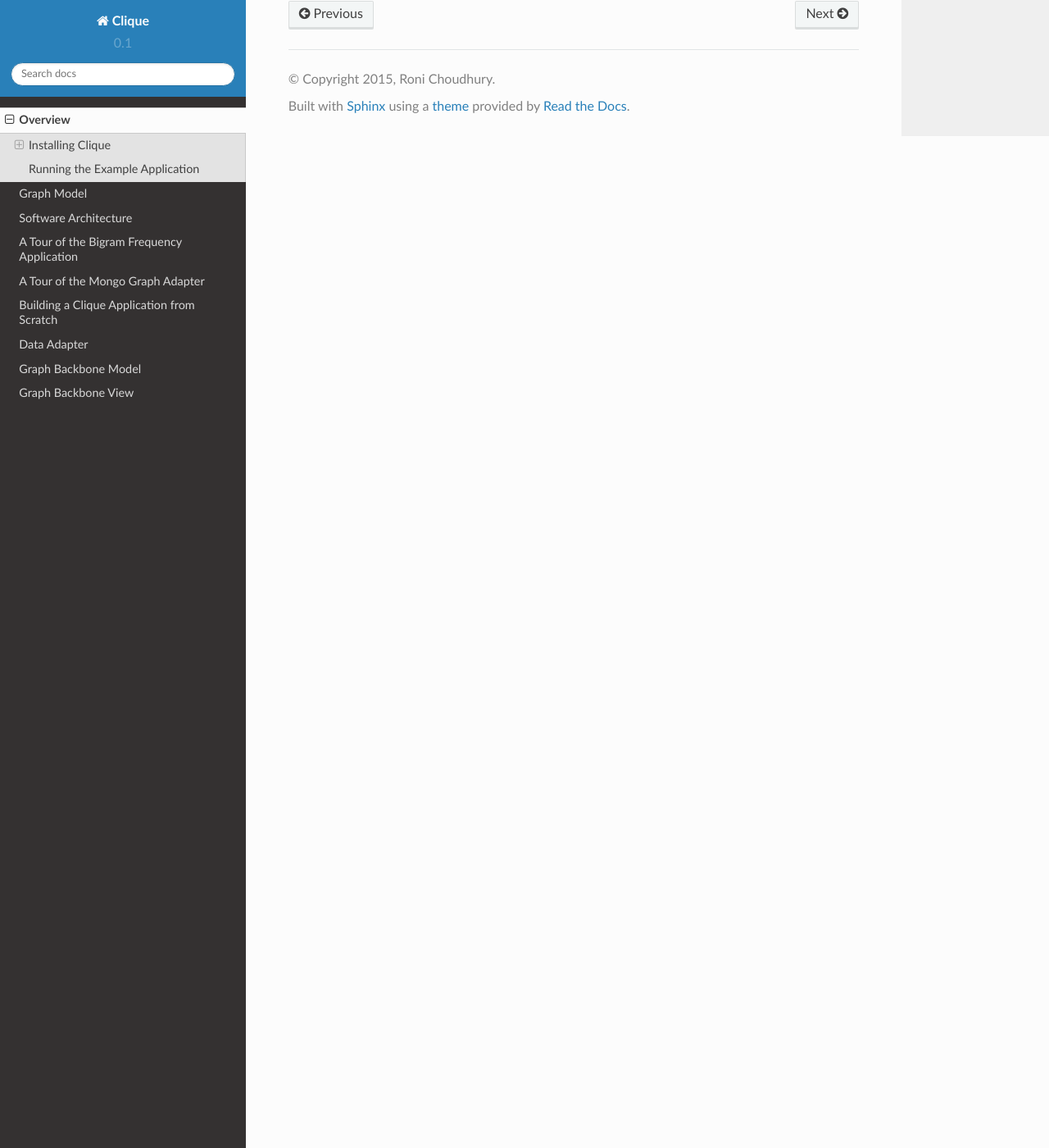
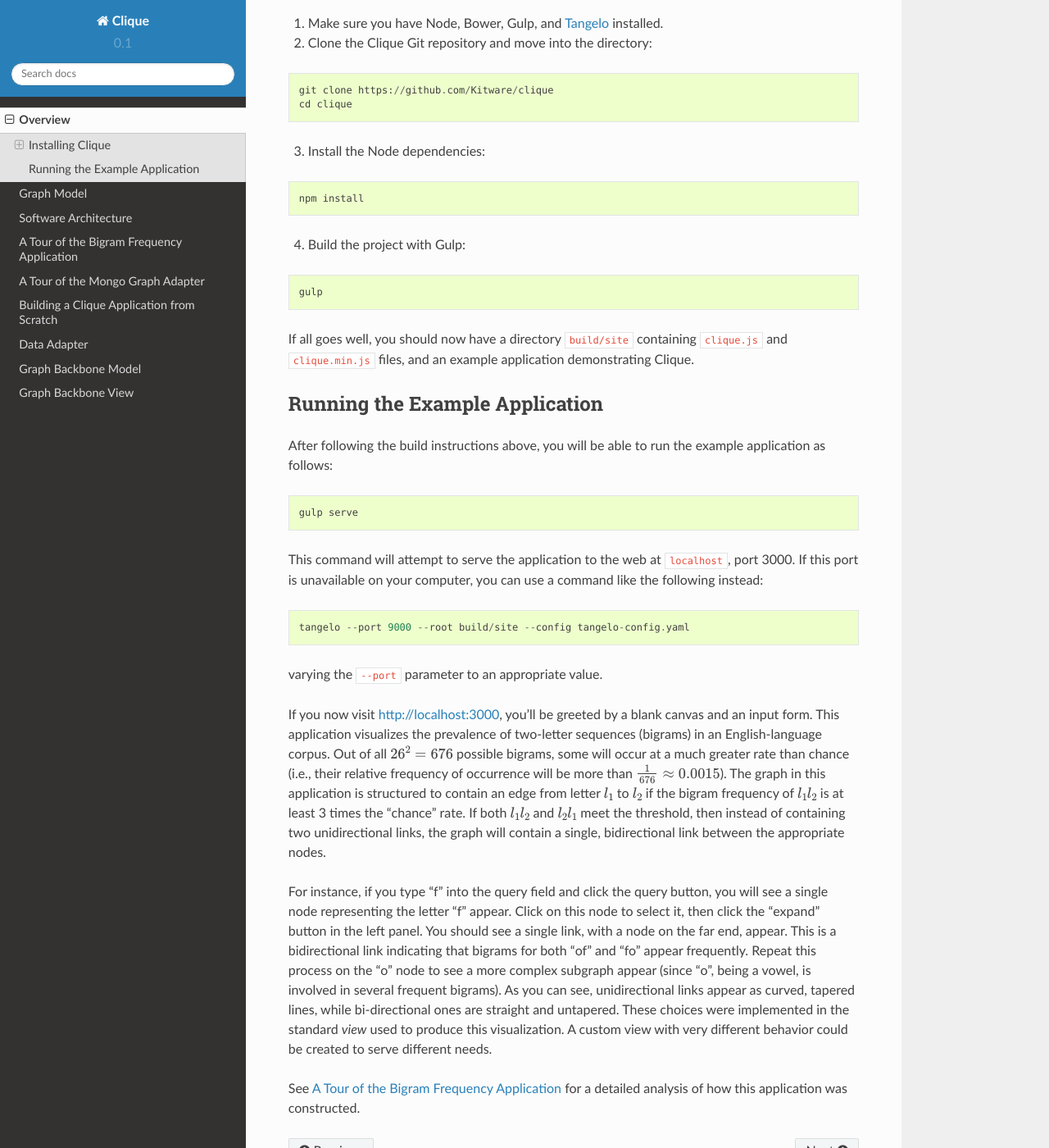
Before and after one commit to Kitware/clique, a Sphinx documentation site: the page built from docs/using-clique/overview.rst, in a window 1280 px wide and 1400 px high, scrolled down 1745 px. Shown: the whole window at 82% size. Built offline with Sphinx 7.4.7 and the Read the Docs theme 2.0.0, drawn with Linux system fonts in a browser that asks for light colours; some of the changed text lies outside the part shown.

Commit message:
Fill in overview section

```diff
--- a/docs/conf.py
+++ b/docs/conf.py
@@ -33,6 +33,7 @@
 # ones.
 extensions = [
     'sphinx.ext.todo',
+    'sphinx.ext.mathjax'
 ]
 
 # Add any paths that contain templates here, relative to this directory.
--- a/docs/tutorials/tour-example.rst
+++ b/docs/tutorials/tour-example.rst
@@ -1,3 +1,5 @@
+.. _bigram-app-tour:
+
 ============================================
  A Tour of the Bigram Frequency Application
 ============================================
--- a/docs/using-clique/overview.rst
+++ b/docs/using-clique/overview.rst
@@ -90,5 +87,79 @@
 Building from Source
 --------------------
 
+Clique is a `Gulp <http://gulpjs.com/>`_ project with dependencies taken from
+both `Node <https://nodejs.org/>`_ and `Bower <http://bower.io/>`_. To build,
+follow these steps.
+
+1. Make sure you have Node, Bower, Gulp, and `Tangelo
+   <http://tangelo.readthedocs.org/en/v0.9/>`_ installed.
+
+2. Clone the Clique Git repository and move into the directory:
+
+.. code::
+
+    git clone https://github.com/Kitware/clique
+    cd clique
+
+3. Install the Node dependencies:
+
+.. code::
+
+    npm install
+
+4. Build the project with Gulp:
+
+.. code::
+
+    gulp
+
+If all goes well, you should now have a directory ``build/site`` containing
+``clique.js`` and ``clique.min.js`` files, and an example application
+demonstrating Clique.
+
 Running the Example Application
 ===============================
+
+After following the build instructions above, you will be able to run the
+example application as follows:
+
+.. code::
+
+    gulp serve
+
+This command will attempt to serve the application to the web at ``localhost``,
+port 3000. If this port is unavailable on your computer, you can use a command
+like the following instead:
+
+.. code::
+
+    tangelo --port 9000 --root build/site --config tangelo-config.yaml
+
+varying the ``--port`` parameter to an appropriate value.
+
+If you now visit http://localhost:3000, you'll be greeted by a blank canvas and
+an input form. This application visualizes the prevalence of two-letter
+sequences (bigrams) in an English-language corpus. Out of all :math:`26^2 = 676`
+possible bigrams, some will occur at a much greater rate than chance (i.e.,
+their relative frequency of occurrence will be more than :math:`\frac{1}{676}
+\approx 0.0015`). The graph in this application is structured to contain an edge
+from letter :math:`l_1` to :math:`l_2` if the bigram frequency of :math:`l_1
+l_2` is at least 3 times the "chance" rate. If both :math:`l_1 l_2` and
+:math:`l_2 l_1` meet the threshold, then instead of containing two
+unidirectional links, the graph will contain a single, bidirectional link
+between the appropriate nodes.
+
+For instance, if you type "f" into the query field and click the query button,
+you will see a single node representing the letter "f" appear. Click on this
+node to select it, then click the "expand" button in the left panel. You should
+see a single link, with a node on the far end, appear. This is a bidirectional
+link indicating that bigrams for both "of" and "fo" appear frequently. Repeat
+this process on the "o" node to see a more complex subgraph appear (since "o",
+being a vowel, is involved in several frequent bigrams). As you can see,
+unidirectional links appear as curved, tapered lines, while bi-directional ones
+are straight and untapered. These choices were implemented in the standard
+*view* used to produce this visualization. A custom view with very different
+behavior could be created to serve different needs.
+
+See :ref:`bigram-app-tour` for a detailed analysis of how this application was
+constructed.
```
Also changed, not shown: other parts of docs/using-clique/overview.rst (+0 -3 lines).
